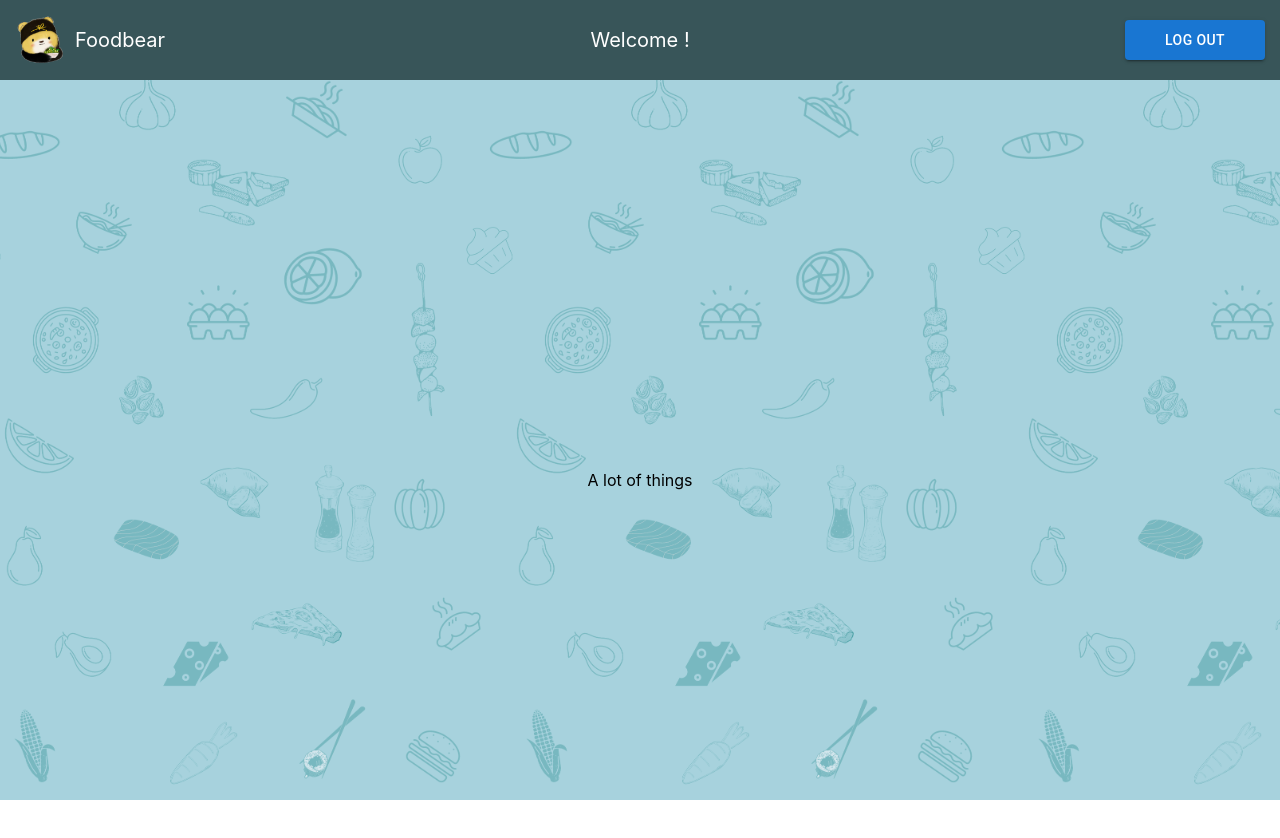
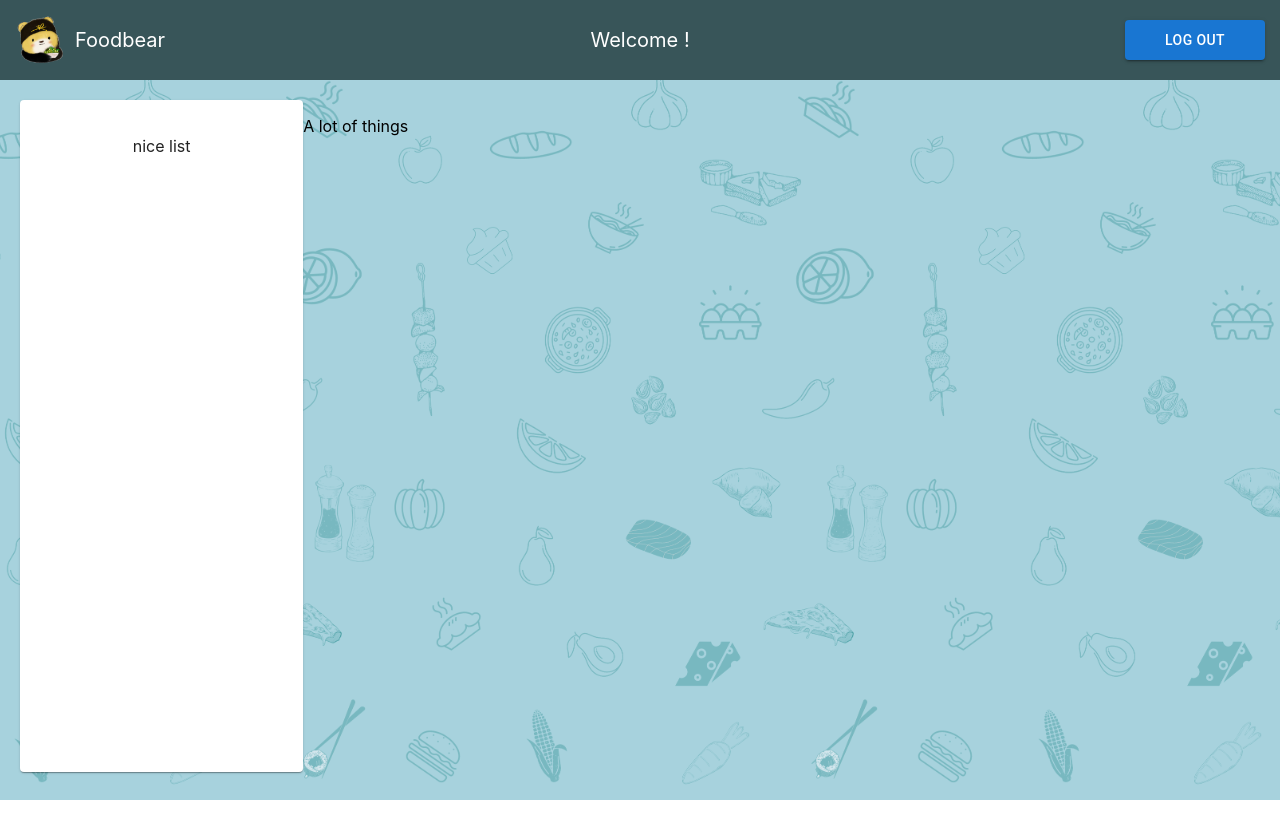
Before and after one commit to rolandhobaj/Bearfood-WebUI, a React (Create React App) app in the folder bearfood-webui/: page /dashboard in a window 1280 px wide. Shown: the top 838 px of the page. After the commit the page ends 800 px from the top, so only its background shows below. Built offline with nearby package versions, Linux system fonts and the light colour scheme.

Commit message:
Add the framework of list

```diff
--- a/bearfood-webui/src/Dashboard/Dashboard.tsx
+++ b/bearfood-webui/src/Dashboard/Dashboard.tsx
@@ -1,6 +1,7 @@
-import {Button, Stack, Card, Box} from '@mui/material';
+import {Button, Stack, Box} from '@mui/material';
 import { useAuth } from '../Context/useAuth';
 import bearfoodImage from '../assets/icon-transparent.png'
+import RecipeList from './RecipeList';
 
 export default function Dashboard(){
     var {logout, user} = useAuth();
@@ -19,9 +20,9 @@
             </Button>
             </Stack>
         </Box>
-        <Box sx={boxStyle}>
-        <Stack>
-
+        <Box sx={contentBoxStyle}>
+        <Stack direction='row' justifyContent='left'>
+            <RecipeList/>
             <p>A lot of things</p>
         </Stack>
         </Box>
@@ -41,17 +42,10 @@
     padding: `5px`,
 };
 
-const cardStyle = {
+const contentBoxStyle = {
     display: 'flex',
     flexDirection: 'column',
     width : '95%',
-    height: '90%',
+    height: '80vh',
     padding: '20px'
 };
-
-const boxStyle = {
-    height: '100vh',
-    display: 'flex',
-    alignItems: 'center',
-    justifyContent: 'center',
-};
--- /dev/null
+++ b/bearfood-webui/src/Dashboard/RecipeList.tsx
@@ -0,0 +1,18 @@
+import {Card} from '@mui/material';
+
+
+export default function RecipeList(){
+    return (
+        <Card sx={contentBoxStyle}>
+            <p>nice list</p>
+        </Card>
+    );
+}
+
+const contentBoxStyle = {
+    display: 'flex',
+    flexDirection: 'column',
+    width : '20%',
+    height: '79vh',
+    padding: '20px'
+};
```
